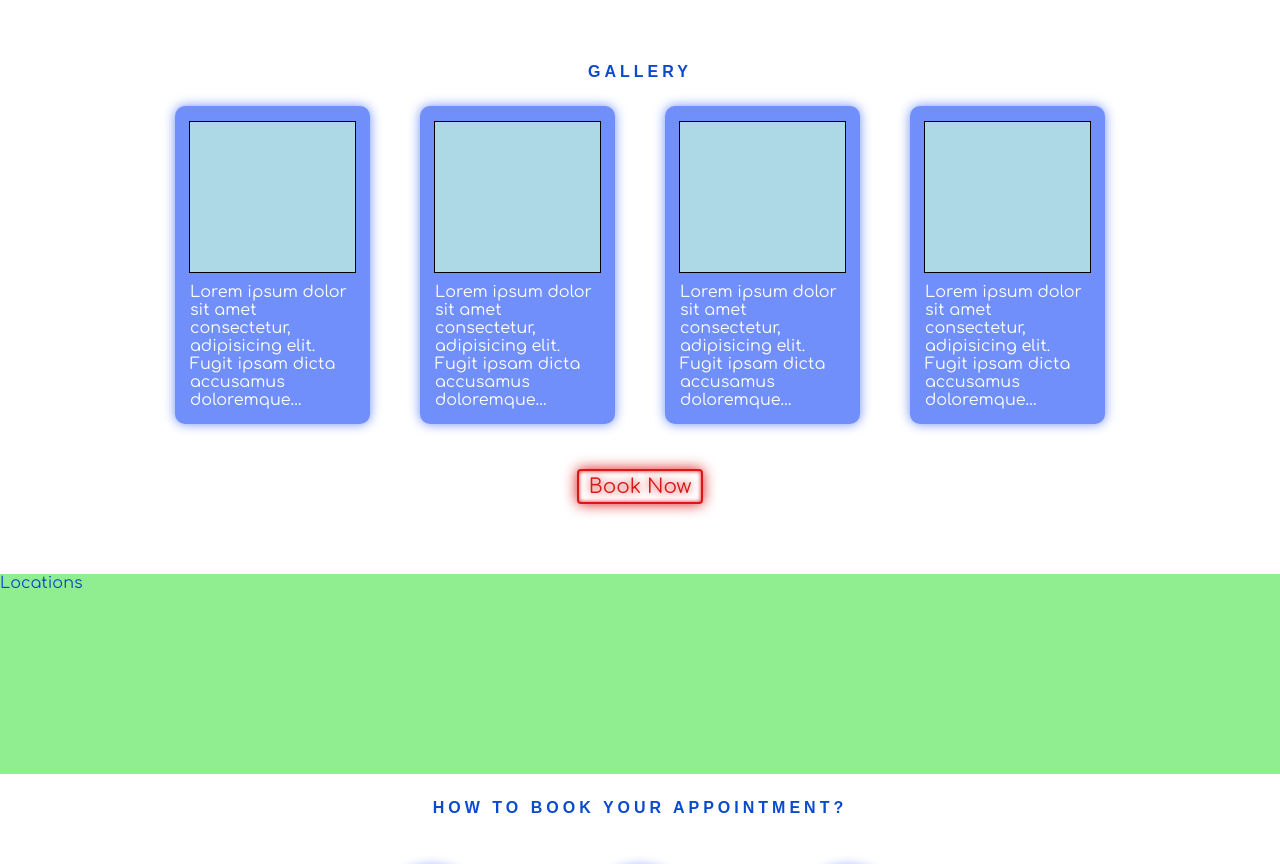
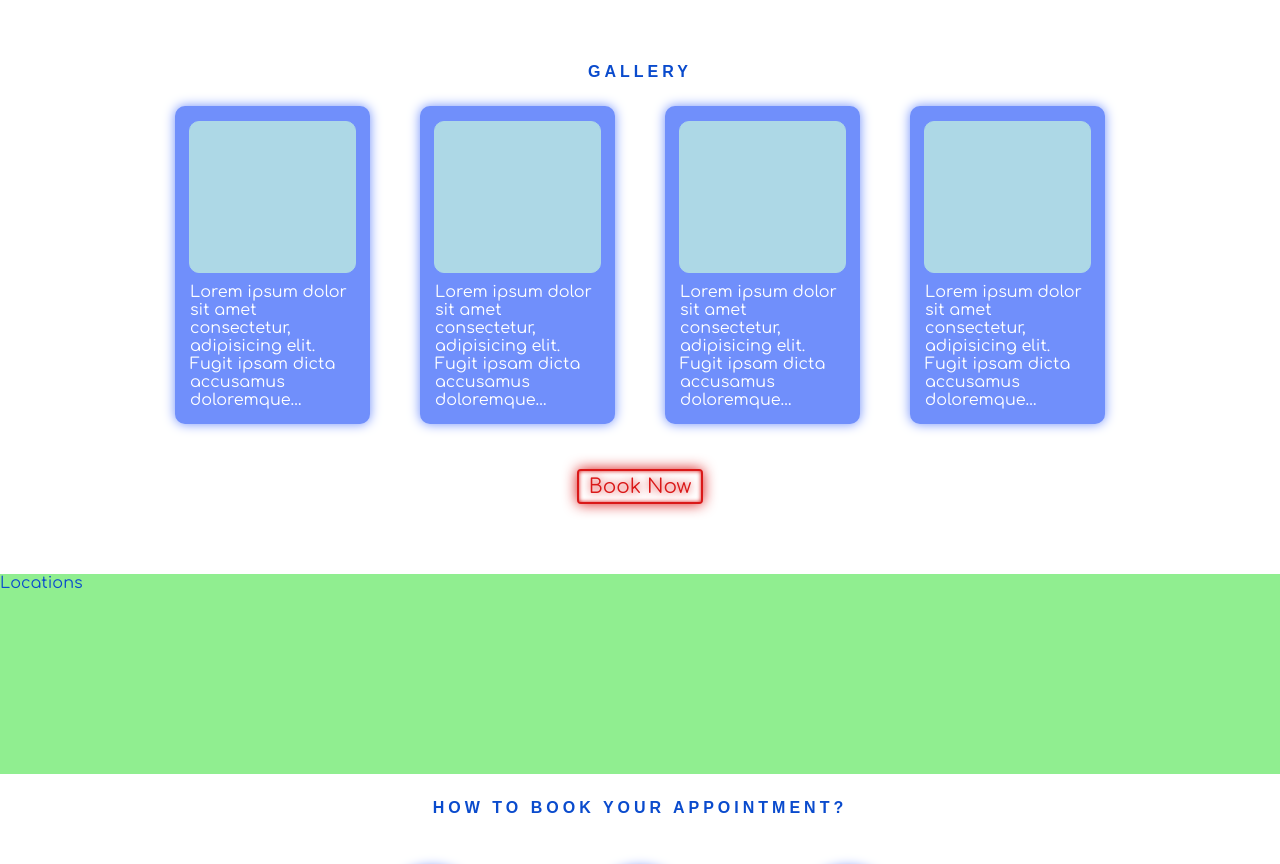
Before and after one commit to Oran-123/Cheap-Chopping-Chops, a plain HTML site: page index.html in a window 1280 px wide. Shown: the part 1200-2064 px from the top of the page. Drawn offline with Linux system fonts and the light colour scheme.

Commit message:
add border radius to img div in galery section

```diff
--- a/assets/css/style.css
+++ b/assets/css/style.css
@@ -421,7 +421,8 @@ ul a {
     height: 15rem;
     width: 100%;
     background-color: lightblue;
-    border: solid 1px black;
+    border: solid 1px lightblue;
+    border-radius: 1rem;
 }
 
 /* desc section - line clamp inspired by https://stackoverflow.com/questions/3922739/limit-text-length-to-n-lines-using-css*/
```
